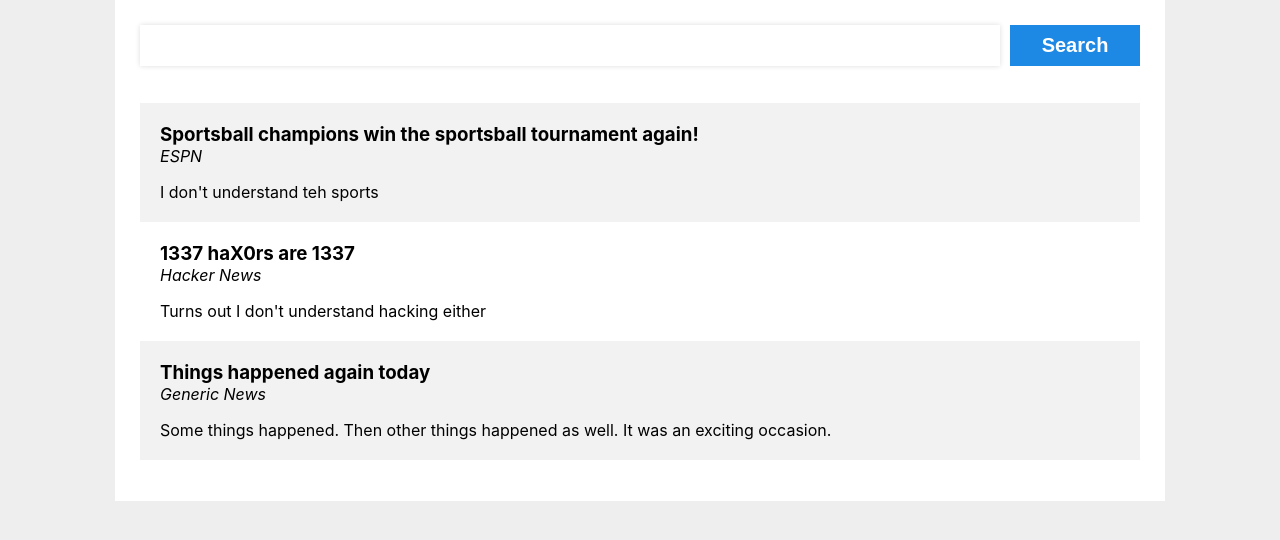
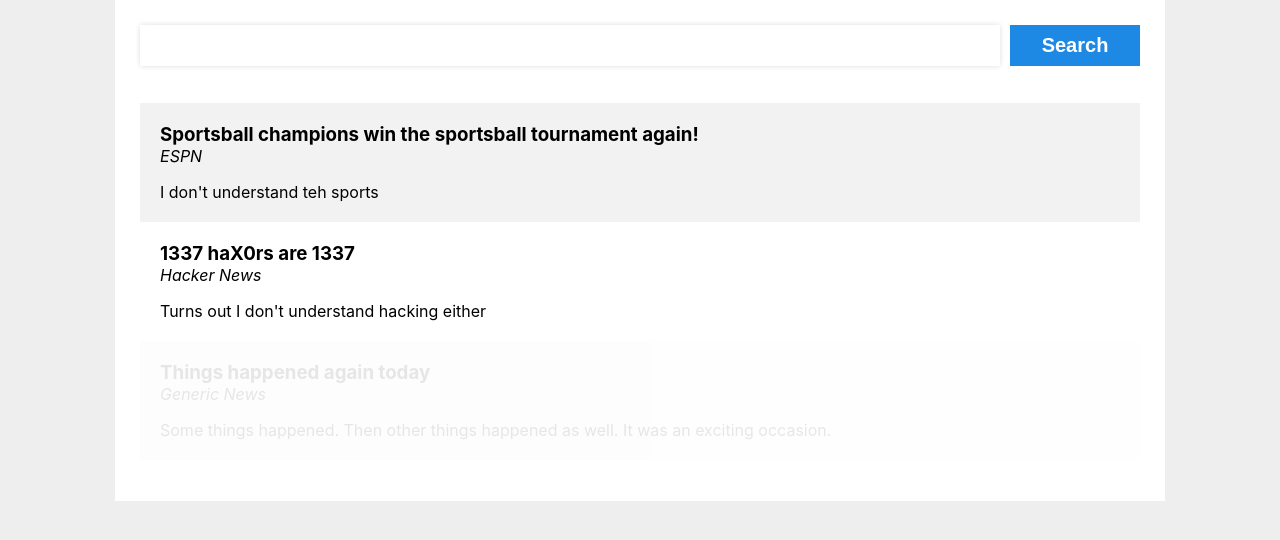
Before and after one commit to jeff-hughes/infohub-ui, a React (Create React App) app: page / in a window 1280 px wide. Shown: the top 540 px of the page. Built offline with nearby package versions, Linux system fonts and the light colour scheme.

Commit message:
Add animations

```diff
--- a/src/App.css
+++ b/src/App.css
@@ -14,8 +14,18 @@ body {
 }
 
 .NewsItem {
-    /*border: #eee 1px solid;*/
     padding: 20px;
+    animation-name: fadeIn;
+    animation-duration: 1s;
+}
+
+@keyframes fadeIn {
+    from {
+        opacity: 0;
+    }
+    to {
+        opacity: 1;
+    }
 }
 
 .NewsItem:nth-child(odd) {
```
